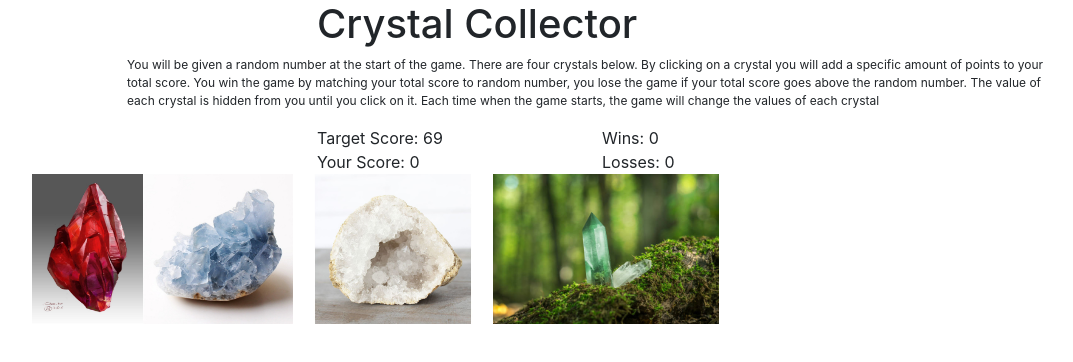
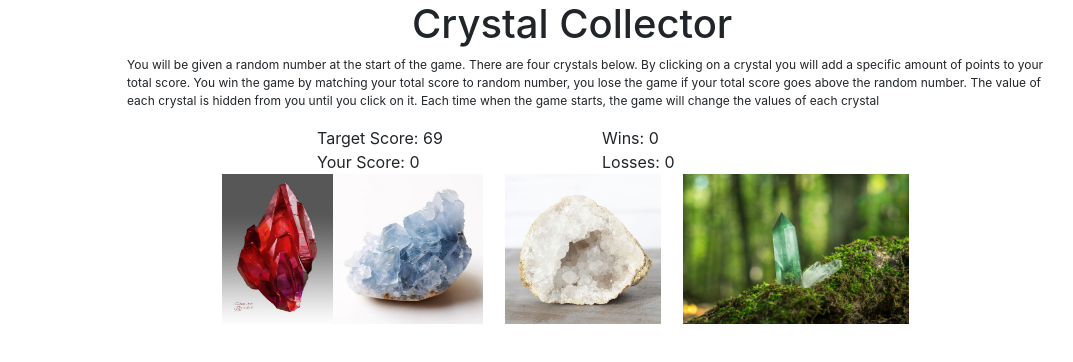
Before and after one commit to RamosJennifer/unit-4-game2, a plain HTML site: page index.html in a window 1280 px wide. Shown: the whole page, without its empty margins (53-1126 px from the left). Drawn offline with nearby package versions, Linux system fonts and the light colour scheme.

Commit message:
modifying css for full screen view

```diff
--- a/assets/css/style.css
+++ b/assets/css/style.css
@@ -2,8 +2,8 @@ img {
     height: 150px;
     width: auto;
     cursor: pointer;
+    text-align: center;
 }
 p {
     font-size: 12px;
-    /* text-align: center; */
 }
--- a/index.html
+++ b/index.html
@@ -28,9 +28,9 @@
   <body>
     <div class="container">
       <div class="row">
-        <div class="col-3"></div>
-        <div class="col-6"><h1>Crystal Collector</h1></div>
-        <div class="col-3"></div>
+        <div class="col-4"></div>
+        <div class="col-4"><h1>Crystal Collector</h1></div>
+        <div class="col-4"></div>
       </div>
     </div>
     <div class="container">
@@ -64,9 +64,11 @@
         <div class="col-3"></div>
       </div>
       <div class="row">
-        <div class="col-12">
+        <div class="col-2"></div>
+        <div class="col-8">
           <div id="crystalValues"></div>
         </div>
+        <div class="col-2"></div>
       </div>
     </div>
   </body>
```
